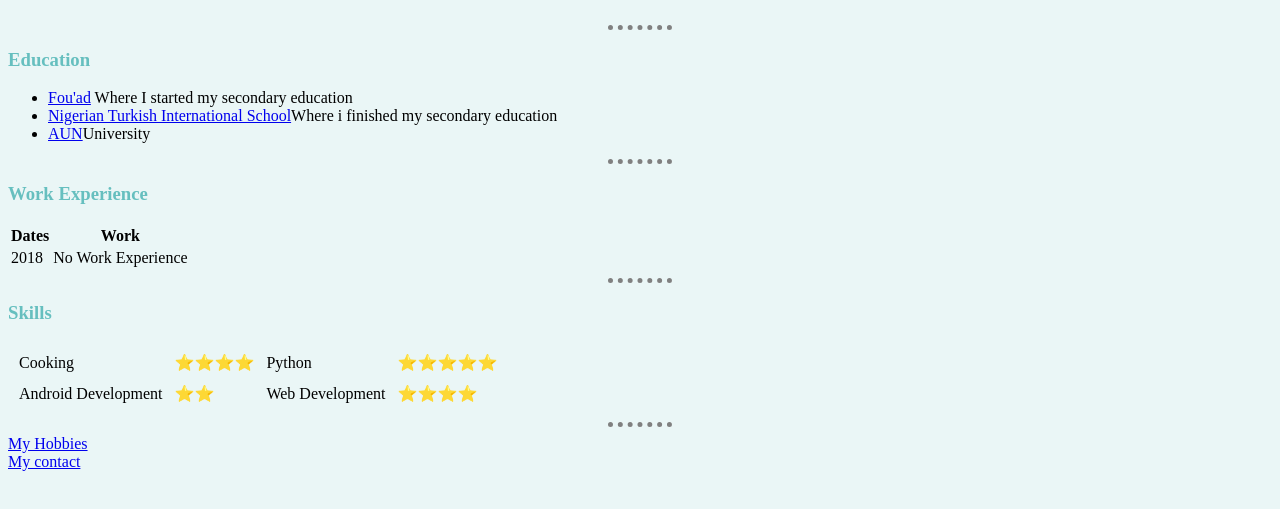
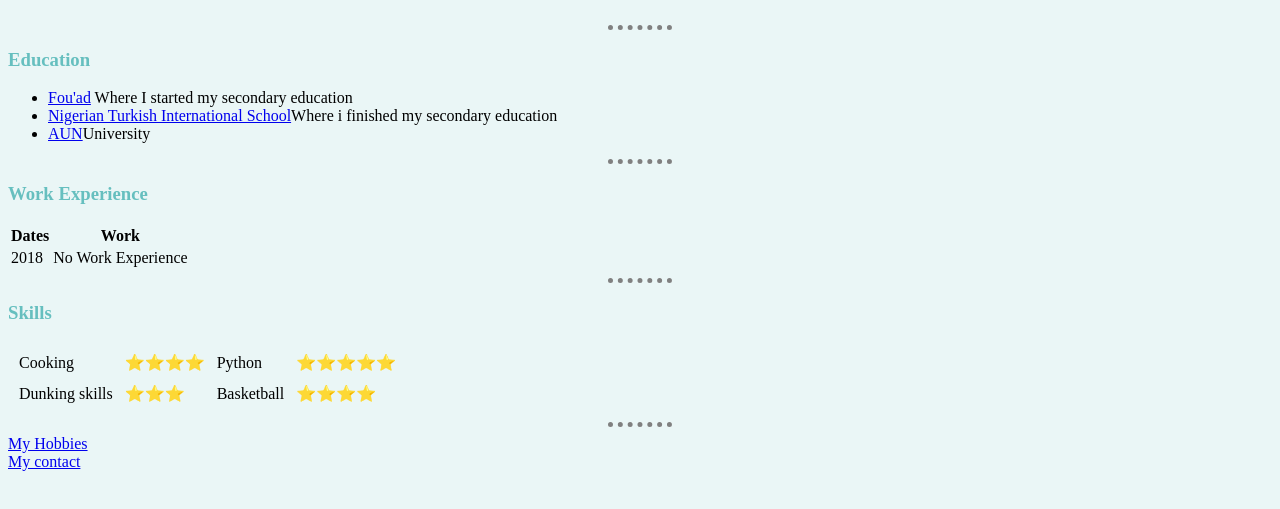
Before and after one commit to Abumib/CV, a plain HTML site: page index.html in a window 1280 px wide. Shown: the part 197-706 px from the top of the page. Drawn offline with Linux system fonts and the light colour scheme; files that its build step writes are made by us from their sources.

Commit message:
Add files via upload

```diff
--- a/index.html
+++ b/index.html
@@ -59,9 +59,9 @@
       <td>⭐️⭐️⭐️⭐️⭐️</td>
     </tr>
     <tr>
-      <td>Android Development</td>
-      <td>⭐️⭐️</td>
-      <td>Web Development</td>
+      <td>Dunking skills</td>
+      <td>⭐️⭐️⭐️</td>
+      <td>Basketball</td>
       <td>⭐️⭐️⭐️⭐️</td>
     </tr>
   </table>
```
